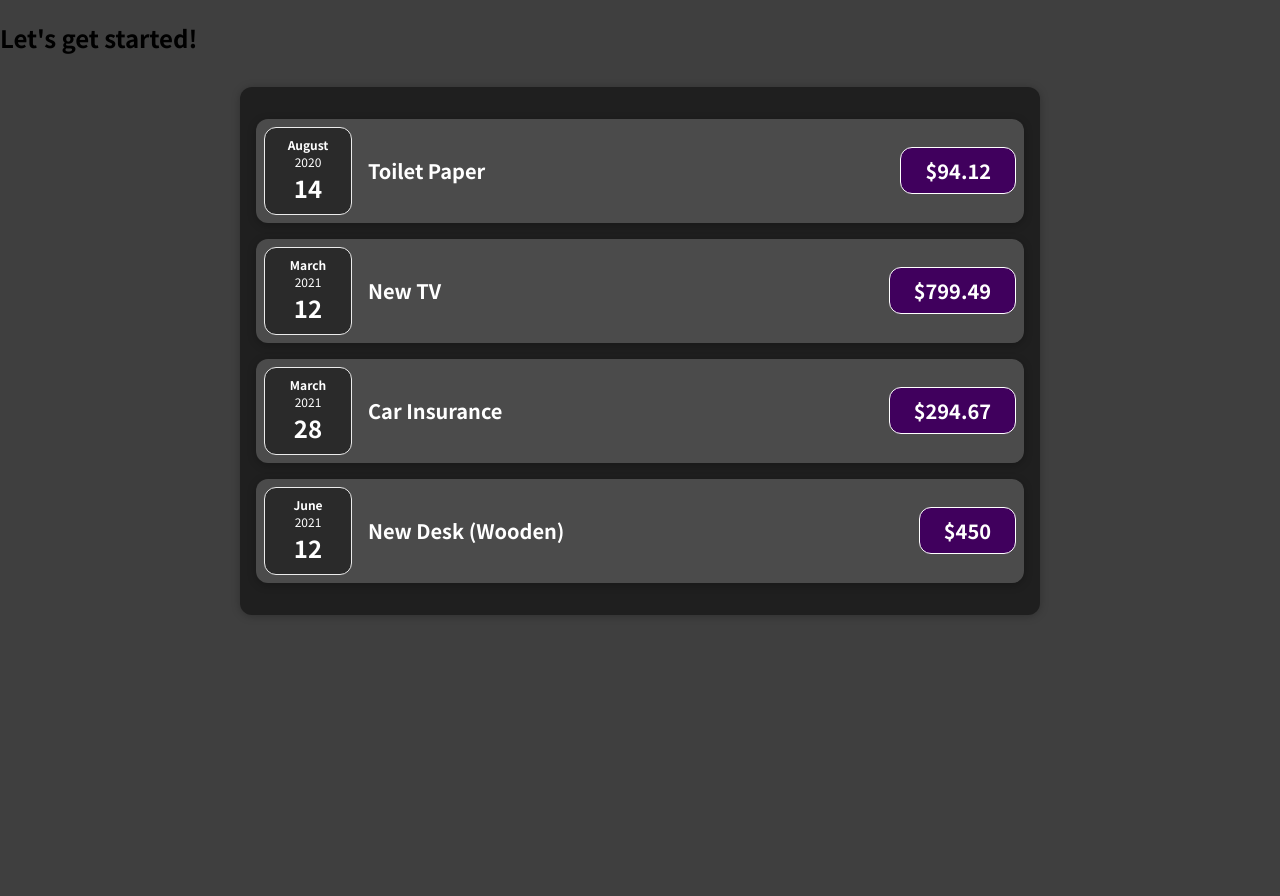
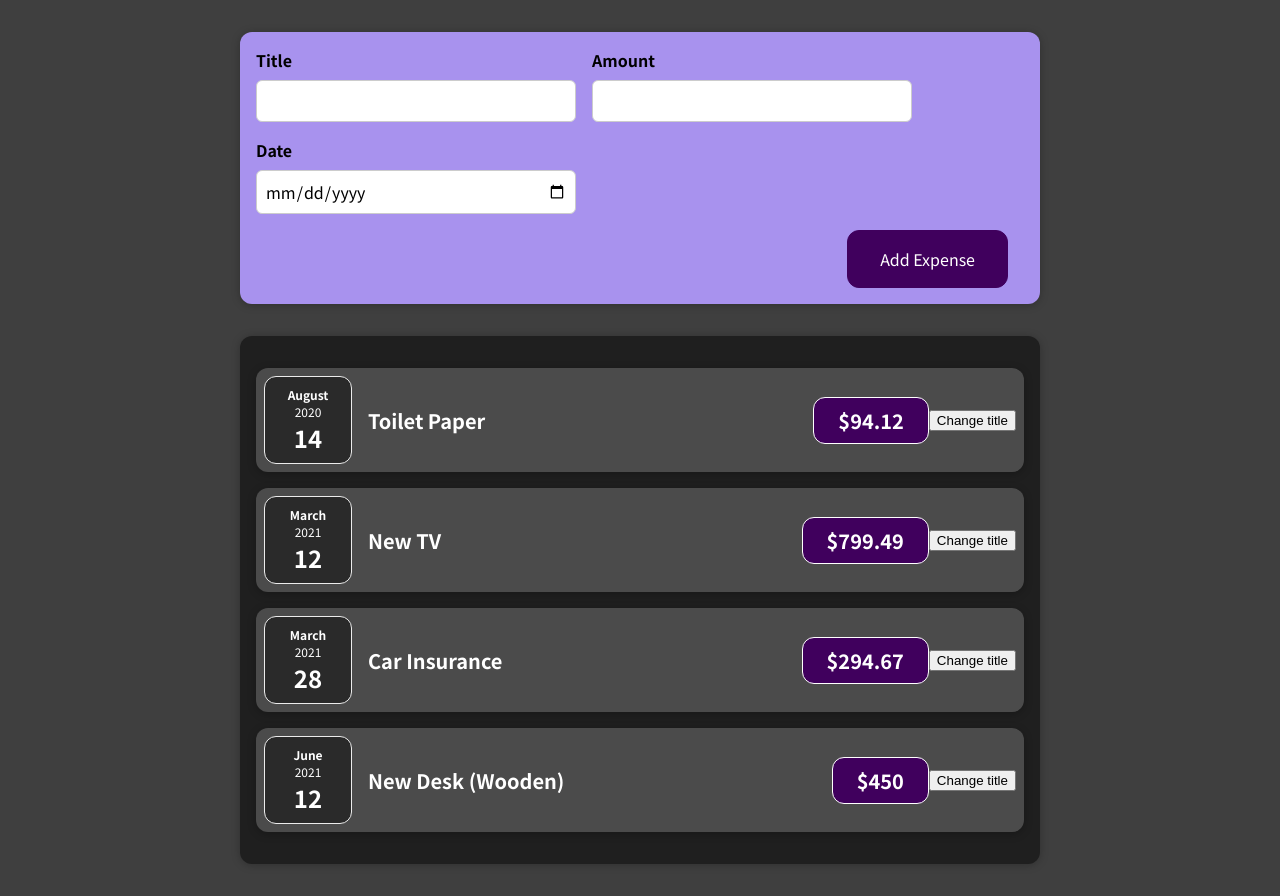
Before and after one commit to souvik150/Learning-React, a React (Create React App) app in the folder App-1/: page / in a window 1280 px wide. Before the commit the page ends 800 px from the top, so only its background shows below. Built offline with nearby package versions, Linux system fonts and the light colour scheme.

Commit message:
Finishing up

```diff
--- a/App-1/src/App.js
+++ b/App-1/src/App.js
@@ -1,3 +1,6 @@
+import React from "react";
+
+import NewExpense from "./components/NewExpense/NewExpense";
 import Expenses from "./components/Expenses/Expenses";
 
 const App = () => {
@@ -25,7 +28,7 @@
 
   return (
     <div>
-      <h2>Let's get started!</h2>
+      <NewExpense />
       <Expenses items={expenses} />
     </div>
   );
--- a/App-1/src/components/Expenses/ExpenseItem.js
+++ b/App-1/src/components/Expenses/ExpenseItem.js
@@ -1,16 +1,29 @@
+import React, { useState } from "react";
+
 import ExpenseDate from "./ExpenseDate";
 import Card from "./../UI/Card";
 import "./ExpenseItem.css";
 
 //Instead of title, date, amount we can simply use props for all 3 as function parameters.
 const ExpenseItem = (props) => {
+  const [title, setTitle] = useState(props.title);
+  console.log("Expense Item evaluated by react");
+
+  // let title = props.title;
+
+  const clickHandler = () => {
+    setTitle("Updated!");
+    console.log(title);
+  };
+
   return (
     <Card className="expense-item">
       <ExpenseDate date={props.date} />
       <div className="expense-item__description">
-        <h2>{props.title}</h2>
+        <h2>{title}</h2>
         <div className="expense-item__price">${props.amount}</div>
       </div>
+      <button onClick={clickHandler}>Change title</button>
     </Card>
   );
 };
--- /dev/null
+++ b/App-1/src/components/NewExpense/ExpenseForm.css
@@ -0,0 +1,26 @@
+.new-expense__controls {
+  display: flex;
+  flex-wrap: wrap;
+  gap: 1rem;
+  margin-bottom: 1rem;
+  text-align: left;
+}
+
+.new-expense__control label {
+  font-weight: bold;
+  margin-bottom: 0.5rem;
+  display: block;
+}
+
+.new-expense__control input {
+  font: inherit;
+  padding: 0.5rem;
+  border-radius: 6px;
+  border: 1px solid #ccc;
+  width: 20rem;
+  max-width: 100%;
+}
+
+.new-expense__actions {
+  text-align: right;
+}
--- /dev/null
+++ b/App-1/src/components/NewExpense/ExpenseForm.js
@@ -0,0 +1,114 @@
+/* eslint-disable no-unused-vars */
+
+import React, { useState } from "react";
+
+import "./ExpenseForm.css";
+
+const ExpenseForm = () => {
+  //Multiple state approach
+
+  const [enteredTitle, setEnteredTitle] = useState("");
+  const [enteredAmount, setEnteredAmount] = useState("");
+  const [enteredDate, setEnteredDate] = useState("");
+
+  //Single state approch
+
+  // const [userInput, setUserInput] = useState({
+  //   enteredTitle: "",
+  //   enteredAmount: "",
+  //   enteredDate: "",
+  // });
+
+  const titleChangeHandler = (event) => {
+    setEnteredTitle(event.target.value);
+
+    //This might get wrong cause this update depends on previous state and data might be lost
+
+    // setUserInput({
+    //   ...userInput,
+    //   enteredTitle: event.target.value,
+    // });
+
+    //It will make sure we operate on latest state snapshot
+
+    // setUserInput((prevState) => {
+    //   return {
+    //     ...prevState,
+    //     enteredTitle: event.target.value,
+    //   };
+    // });
+  };
+
+  const amountChangeHandler = (event) => {
+    setEnteredAmount(event.target.value);
+
+    // setUserInput({
+    //   ...userInput,
+    //   enteredAmount: event.target.value,
+    // });
+  };
+
+  const dateChangeHandler = (event) => {
+    setEnteredDate(event.target.value);
+
+    // setUserInput({
+    //   ...userInput,
+    //   enteredDate: event.target.value,
+    // });
+  };
+
+  const submitHandler = (event) => {
+    event.preventDefault();
+
+    const expenseData = {
+      title: enteredTitle,
+      amount: enteredAmount,
+      date: new Date(enteredDate),
+    };
+
+    console.log(expenseData);
+    setEnteredTitle("");
+    setEnteredAmount("");
+    setEnteredDate("");
+  };
+
+  return (
+    <form onSubmit={submitHandler}>
+      <div className="new-expense__controls">
+        <div className="new-expense__control">
+          <label>Title</label>
+          <input
+            type="text"
+            value={enteredTitle}
+            onChange={titleChangeHandler}
+          />
+        </div>
+        <div className="new-expense__control">
+          <label>Amount</label>
+          <input
+            type="number"
+            value={enteredAmount}
+            min="0.01"
+            step="0.01"
+            onChange={amountChangeHandler}
+          />
+        </div>
+        <div className="new-expense__control">
+          <label>Date</label>
+          <input
+            type="date"
+            value={enteredDate}
+            min="2019-01-01"
+            max="2024-12-31"
+            onChange={dateChangeHandler}
+          />
+        </div>
+      </div>
+      <div className="new-expense__actions">
+        <button type="submit">Add Expense</button>
+      </div>
+    </form>
+  );
+};
+
+export default ExpenseForm;
--- /dev/null
+++ b/App-1/src/components/NewExpense/NewExpense.css
@@ -0,0 +1,38 @@
+.new-expense {
+  background-color: #a892ee;
+  padding: 1rem;
+  margin: 2rem auto;
+  width: 50rem;
+  max-width: 95%;
+  border-radius: 12px;
+  text-align: center;
+  box-shadow: 0 1px 8px rgba(0, 0, 0, 0.25);
+}
+
+.new-expense button {
+  font: inherit;
+  cursor: pointer;
+  padding: 1rem 2rem;
+  border: 1px solid #40005d;
+  background-color: #40005d;
+  color: white;
+  border-radius: 12px;
+  margin-right: 1rem;
+}
+
+.new-expense button:hover,
+.new-expense button:active {
+  background-color: #510674;
+  border-color: #510674;
+}
+
+.new-expense button.alternative {
+  color: #220131;
+  border-color: transparent;
+  background-color: transparent;
+}
+
+.new-expense button.alternative:hover,
+.new-expense button.alternative:active {
+  background-color: #ddb3f8;
+}
--- /dev/null
+++ b/App-1/src/components/NewExpense/NewExpense.js
@@ -0,0 +1,14 @@
+import React from "react";
+
+import ExpenseForm from "./ExpenseForm";
+import "./NewExpense.css";
+
+const NewExpense = () => {
+  return (
+    <div className="new-expense">
+      <ExpenseForm />
+    </div>
+  );
+};
+
+export default NewExpense;
```
Also changed, not shown: 1 other file (tests, documents, lock files or other folders).
